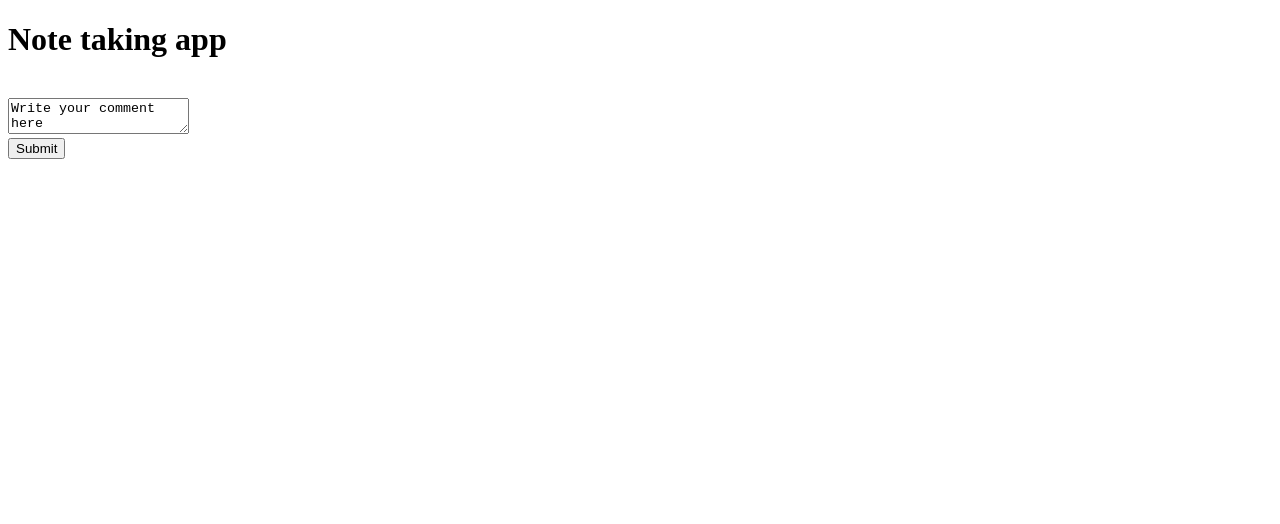
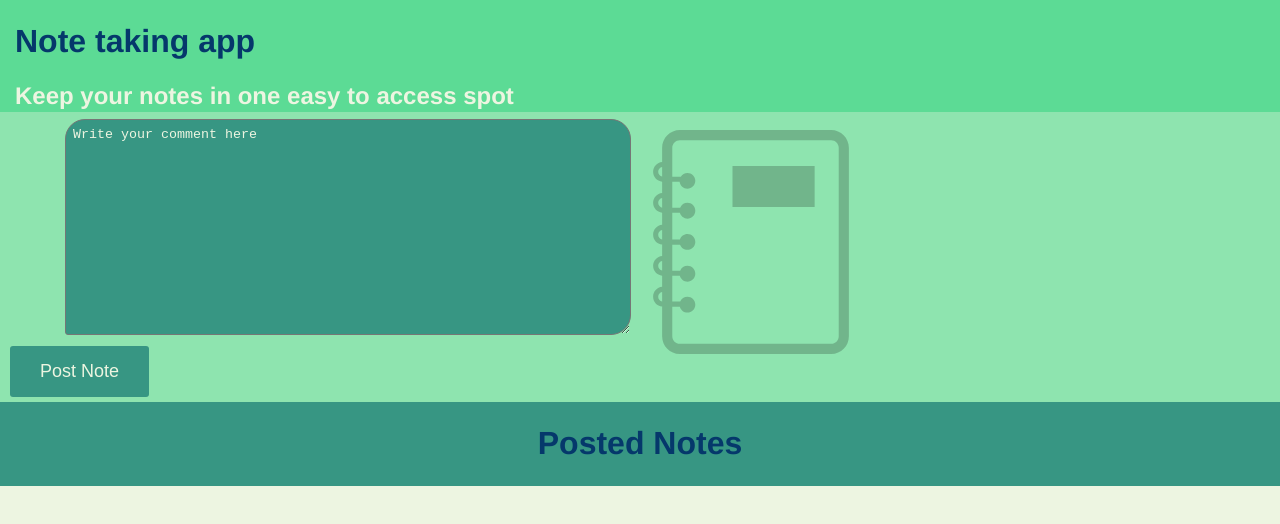
Before and after one commit to tjmanning5/note, a website: page public/index.html in a window 1280 px wide. Drawn offline with Linux system fonts and the light colour scheme.

Commit message:
working on making it pretty

```diff
--- a/public/index.html
+++ b/public/index.html
@@ -5,24 +5,35 @@
 <head>
     <title>Note Comment</title>
     <script src="app.js" type="text/javascript" defer></script>
+    <link rel="stylesheet" type="text/css" href="style.css">
 </head>
 
 <body>
-    <div>
+    <div class="header">
         <h1>Note taking app</h1>
+        <h2>Keep your notes in one easy to access spot</h2>
+        <img src="notebook.svg" class="notebookimg">
     </div>
     <br>
-    <div>
+
+
+    <div class="inputArea">
+
         <div>
-            <textarea id="commentBox">Write your comment here</textarea>
-        </div>
-        <div>
-            <button id="submit" onclick="save()">Submit</button>
+            <textarea id="commentBox" class="commentBox">Write your comment here</textarea>
         </div>
 
+        <div>
+            <button id="submit" class="subButton" onclick="save()">Post Note</button>
+        </div>
+
+
+
+
     </div>
-    <br>
-    <div id="postedComments">
+
+    <div id="postedComments" class="postedComments">
+        <h1 class="postedNotesTitle">Posted Notes</h1>
 
     </div>
 </body>
--- /dev/null
+++ b/public/style.css
@@ -0,0 +1,66 @@
+body {
+    background-color: #EDF5E1;
+    margin: 0px;
+    font-family: "helvetica", sans-serif;
+}
+
+.header h2 {
+    color: #EDF5E1;
+}
+
+.header {
+    background-color: #5CDB95;
+    color: #05386B;
+    padding: 2px 15px;
+}
+
+.commentBox {
+    background-color: #379683;
+    color: #EDF5E1;
+    height: 200px;
+    width: 550px;
+    border-radius: 20px 20px 20px 3px;
+    padding: 7px;
+    margin: 7px 65px;
+}
+
+.inputArea {
+    background-color: #8EE4AF;
+    margin-top: -38px;
+}
+
+.postedComments {
+    background-color:#379683;
+    color: #05386B;
+    padding: 2px;
+
+}
+
+.subButton {
+    font-size: 18px;
+    border: none;
+    padding: 15px 30px;
+    text-align: center;
+    display: inline-block;
+    border-radius: 3px;
+    margin: 0px 10px 5px 10px;
+    background-color: #379683;
+    color: #EDF5E1;
+}
+.subButton:hover {
+    background-color: #05386B;
+    color: #EDF5E1;
+}
+
+.notebookimg {
+    width: 28%;
+    height: 28%;
+    opacity: .2;
+    position: absolute;
+    right: 0px;
+    margin-right: 350px;
+}
+
+.postedNotesTitle {
+    text-align: center;
+}
```
Also changed, not shown: controllers/apiController.js (+8 -2 lines), public/notebook.svg (added).
